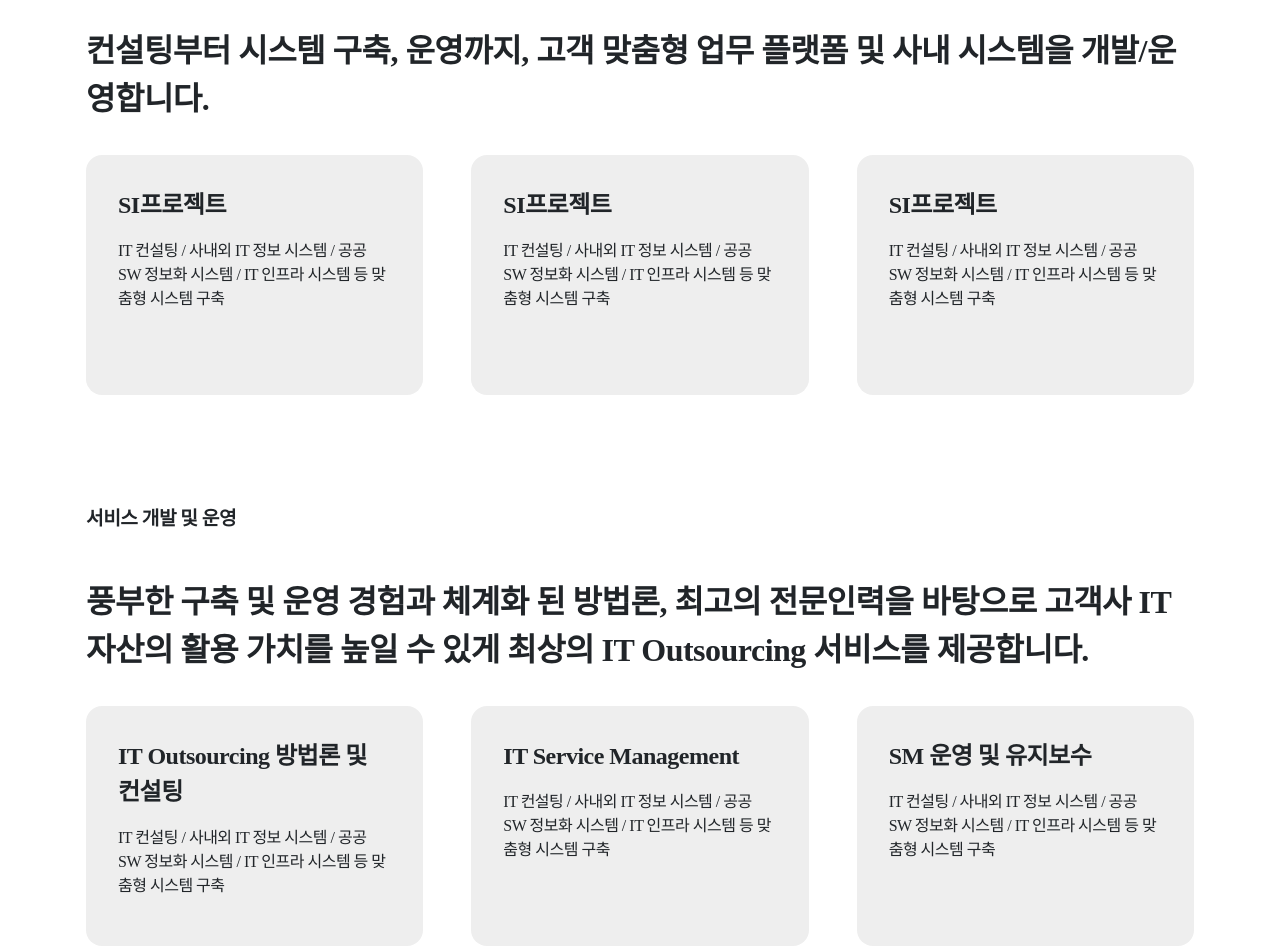
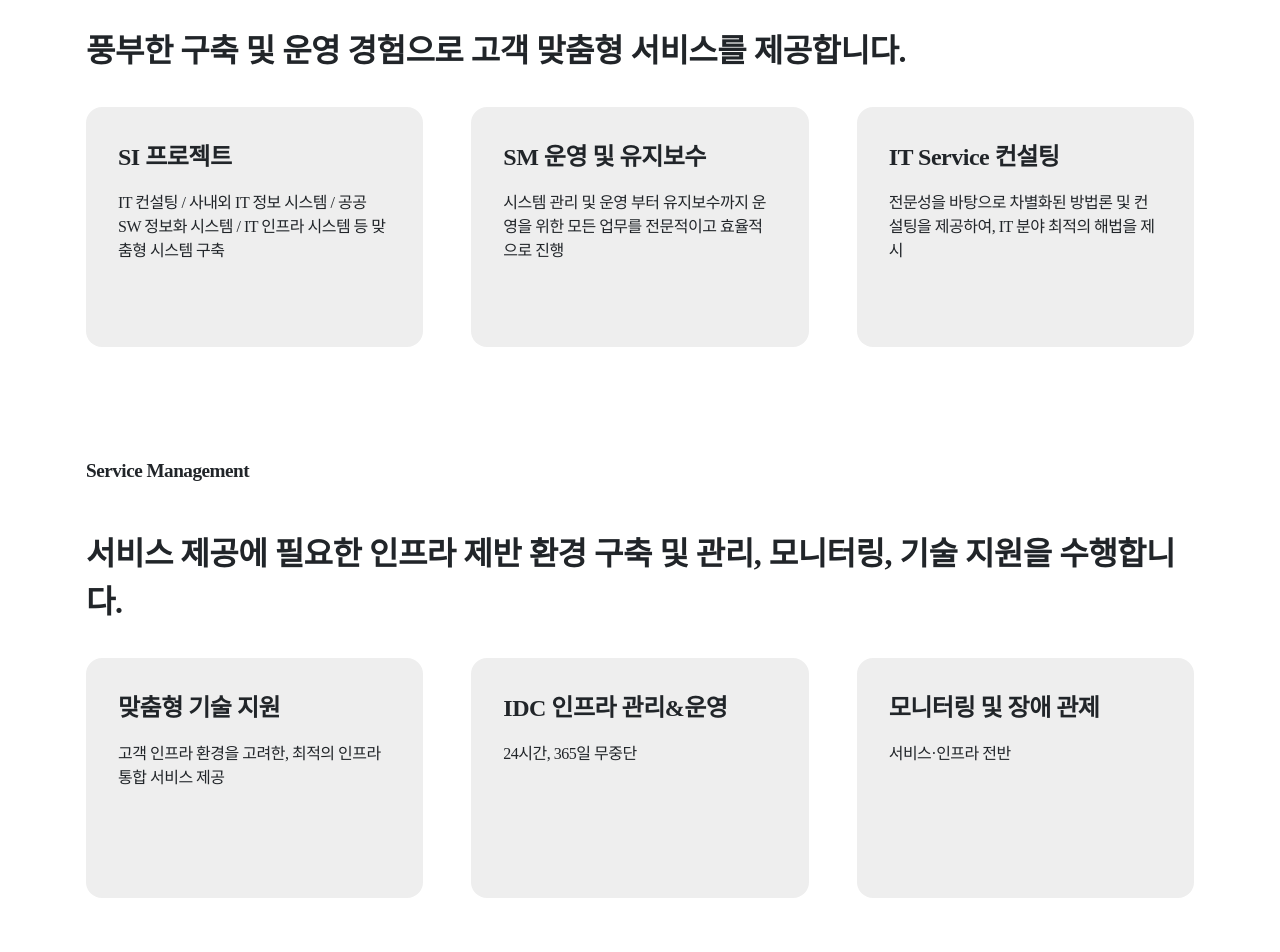
Before and after one commit to sinsa-bridge/sinsa-bridge-react, a React (Create React App) app: page /Service in a window 1280 px wide. Shown: the part 380-1332 px from the top of the page. Built offline with nearby package versions, Linux system fonts and the light colour scheme; a web font is replaced by a local one.

Commit message:
IT Service 내용 수정

```diff
--- a/src/pages/business/Service.js
+++ b/src/pages/business/Service.js
@@ -18,82 +18,57 @@ function Service(){
             <div className="container">
 
                 <div className="content si">
-                <h3>SI & Solution</h3>
-                <strong>컨설팅부터 시스템 구축, 운영까지, 고객 맞춤형 업무 플랫폼 및 사내 시스템을 개발/운영합니다.</strong>
+                    <h3>IT Outsourcing</h3>
+                    <strong>풍부한 구축 및 운영 경험으로 고객 맞춤형 서비스를 제공합니다.</strong>
                     <ul className="row">
                         <li className="col-xl-4 box">
                             <dl>
-                                <dt><strong>SI프로젝트</strong></dt>
-                                <dd>IT 컨설팅 / 사내외 IT 정보 시스템 / 공공 SW 정보화 시스템 / IT 인프라 시스템 등 맞춤형 시스템 구축</dd>
-                            </dl>
-                        </li>
-                        <li className="col-xl-4 box">
-                            <dl>
-                                <dt><strong>SI프로젝트</strong></dt>
-                                <dd>IT 컨설팅 / 사내외 IT 정보 시스템 / 공공 SW 정보화 시스템 / IT 인프라 시스템 등 맞춤형 시스템 구축</dd>
-                            </dl>
-                        </li>
-                        <li className="col-xl-4 box">
-                            <dl>
-                                <dt><strong>SI프로젝트</strong></dt>
-                                <dd>IT 컨설팅 / 사내외 IT 정보 시스템 / 공공 SW 정보화 시스템 / IT 인프라 시스템 등 맞춤형 시스템 구축</dd>
-                            </dl>
-                        </li>
-                    </ul>
-            </div>
-
-            <div className="content operation">
-                <h3>서비스 개발 및 운영</h3>
-                <strong>풍부한 구축 및 운영 경험과 체계화 된 방법론, 최고의 전문인력을 바탕으로 고객사 IT 자산의 활용 가치를 높일 수 있게 최상의 IT Outsourcing 서비스를 제공합니다.</strong>
-                <ul className="row">
-                    <li className="col-xl-4 box">
-                        <dl>
-                            <dt><strong>IT Outsourcing 방법론 및 컨설팅</strong></dt>
-                            <dd>IT 컨설팅 / 사내외 IT 정보 시스템 / 공공 SW 정보화 시스템 / IT 인프라 시스템 등 맞춤형 시스템 구축</dd>
-                        </dl>
-                    </li>
-                    <li className="col-xl-4 box">
-                        <dl>
-                            <dt><strong>IT Service Management</strong></dt>
+                                <dt><strong>SI 프로젝트</strong></dt>
                                 <dd>IT 컨설팅 / 사내외 IT 정보 시스템 / 공공 SW 정보화 시스템 / IT 인프라 시스템 등 맞춤형 시스템 구축</dd>
                             </dl>
                         </li>
                         <li className="col-xl-4 box">
                             <dl>
                                 <dt><strong>SM 운영 및 유지보수</strong></dt>
-                            <dd>IT 컨설팅 / 사내외 IT 정보 시스템 / 공공 SW 정보화 시스템 / IT 인프라 시스템 등 맞춤형 시스템 구축</dd>
+                                <dd>시스템 관리 및 운영 부터 유지보수까지 운영을 위한 모든 업무를 전문적이고 효율적으로 진행</dd>
+                            </dl>
+                        </li>
+                        <li className="col-xl-4 box">
+                            <dl>
+                                <dt><strong>IT Service 컨설팅</strong></dt>
+                                <dd>전문성을 바탕으로 차별화된 방법론 및 컨설팅을 제공하여, IT 분야 최적의 해법을 제시</dd>
                             </dl>
                         </li>
                     </ul>
                 </div>
 
                 <div className="content ITO">
-                <h3>ITO service</h3>
-                <strong>카카오 공동체 IT서비스 제공에 필요한 인프라 제반 환경 구축 및 관리, 모니터링, 기술 지원을 수행합니다.</strong>
+                    <h3>Service Management</h3>
+                    <strong>서비스 제공에 필요한 인프라 제반 환경 구축 및 관리, 모니터링, 기술 지원을 수행합니다.</strong>
                     <ul className="row">
                         <li className="col-xl-4 box">
                             <dl>
                                 <dt><strong>맞춤형 기술 지원</strong></dt>
-                            <dd>IT 컨설팅 / 사내외 IT 정보 시스템 / 공공 SW 정보화 시스템 / IT 인프라 시스템 등 맞춤형 시스템 구축</dd>
+                                <dd>고객 인프라 환경을 고려한, 최적의 인프라 통합 서비스 제공</dd>
                             </dl>
                         </li>
                         <li className="col-xl-4 box">
                             <dl>
-                            <dt><strong>IDC인프라 관리&운영</strong></dt>
-                            <dd>IT 컨설팅 / 사내외 IT 정보 시스템 / 공공 SW 정보화 시스템 / IT 인프라 시스템 등 맞춤형 시스템 구축</dd>
+                                <dt><strong>IDC 인프라 관리&운영</strong></dt>
+                                <dd>24시간, 365일 무중단</dd>
                             </dl>
                         </li>
                         <li className="col-xl-4 box">
                             <dl>
                                 <dt><strong>모니터링 및 장애 관제</strong></dt>
-                            <dd>IT 컨설팅 / 사내외 IT 정보 시스템 / 공공 SW 정보화 시스템 / IT 인프라 시스템 등 맞춤형 시스템 구축</dd>
+                                <dd>서비스·인프라 전반</dd>
                             </dl>
                         </li>
                     </ul>
                 </div>
 
                 <div className="content client">
-                <h3>고객사</h3>
+                    <h3>주요 고객사</h3>
                     <ul className="row">
                         <li className="col-6 col-md-3"><img src={ciImg}/></li>
                         <li className="col-6 col-md-3"><img src={ciImg}/></li>
```
Lines whose indentation alone changed are shown as unchanged.
